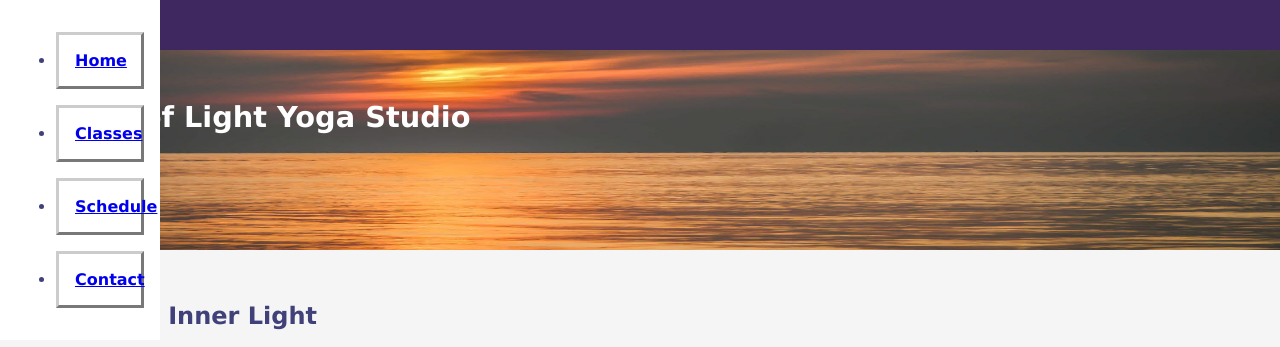
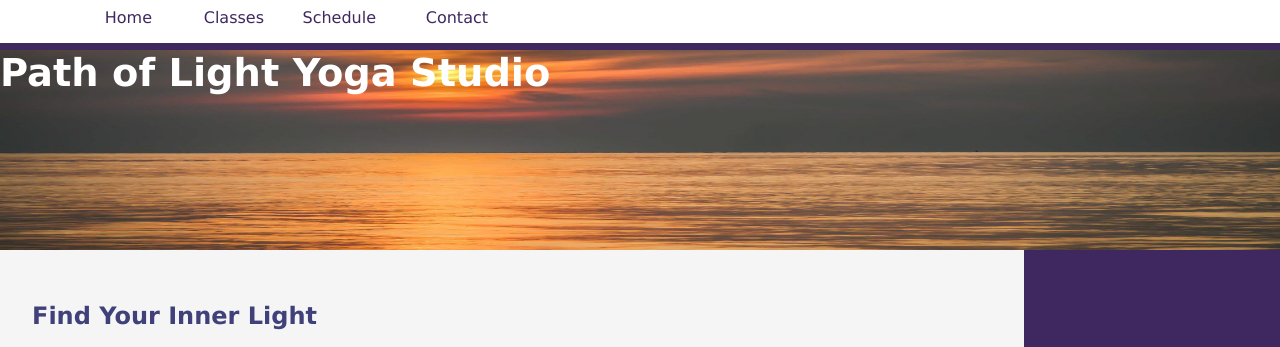
Before and after one commit to sara2945/yoga-chap7, a plain HTML site: page index.html in a window 1280 px wide. Shown: the top 347 px of the page. Drawn offline with Linux system fonts and the light colour scheme.

Commit message:
Update Yoga.CSS

```diff
--- a/Yoga.CSS
+++ b/Yoga.CSS
@@ -38,21 +38,6 @@ text-align: right;
 width: 100%;
 z-index: 9999;
 }
-h1 {
-padding-top: 50px;
-padding-left: 2em;
-}
-nav {
-float: left;
-font-weight: bold;
-padding: 1em;
-width: 160px;
-}
-nav a {
-border: 3px outset #CCCCCC;
-display: block;
-margin-bottom: 1em;
-padding: 1em;
 nav a {
 display: block;
 text-decoration: none;
```
